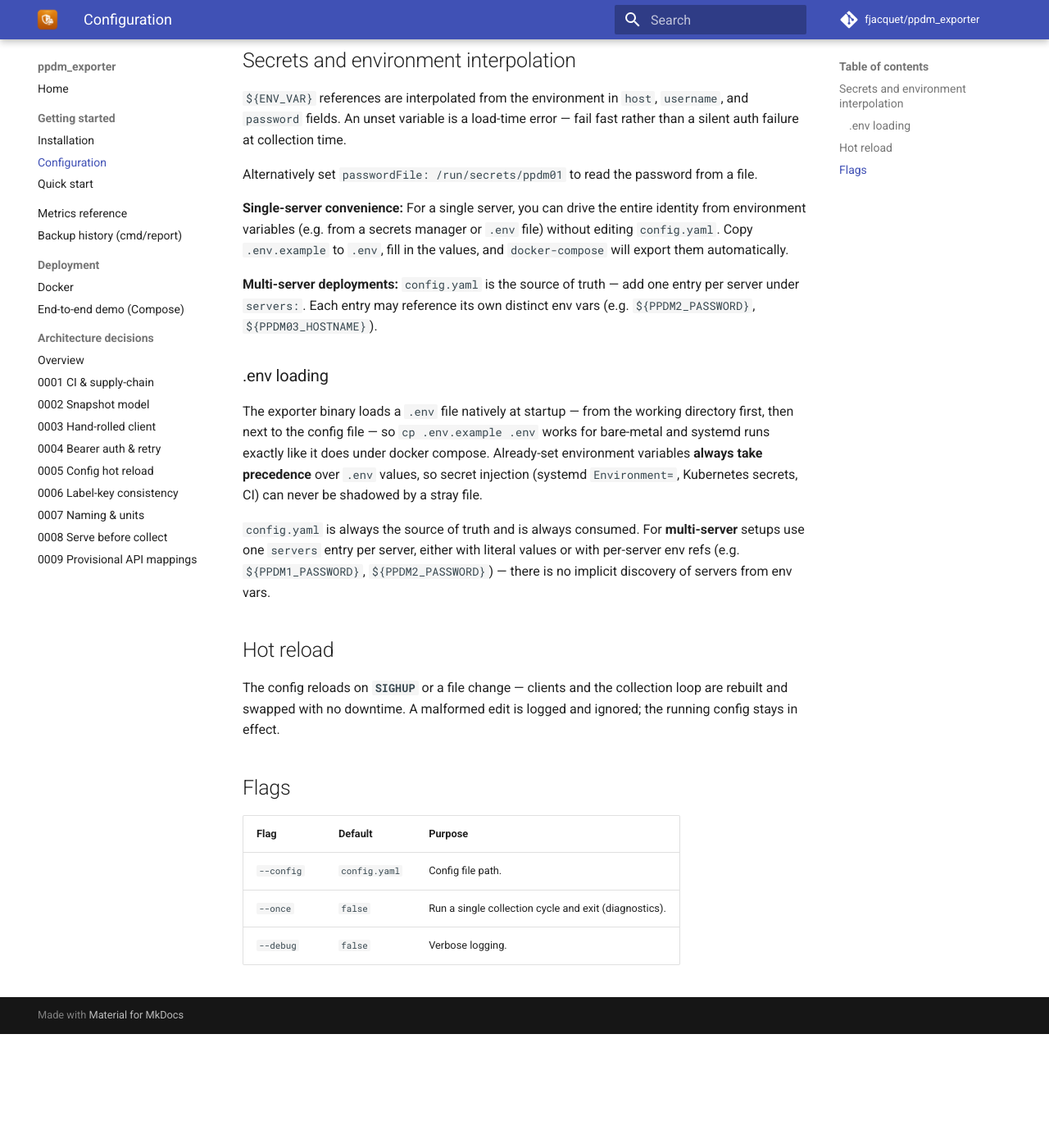
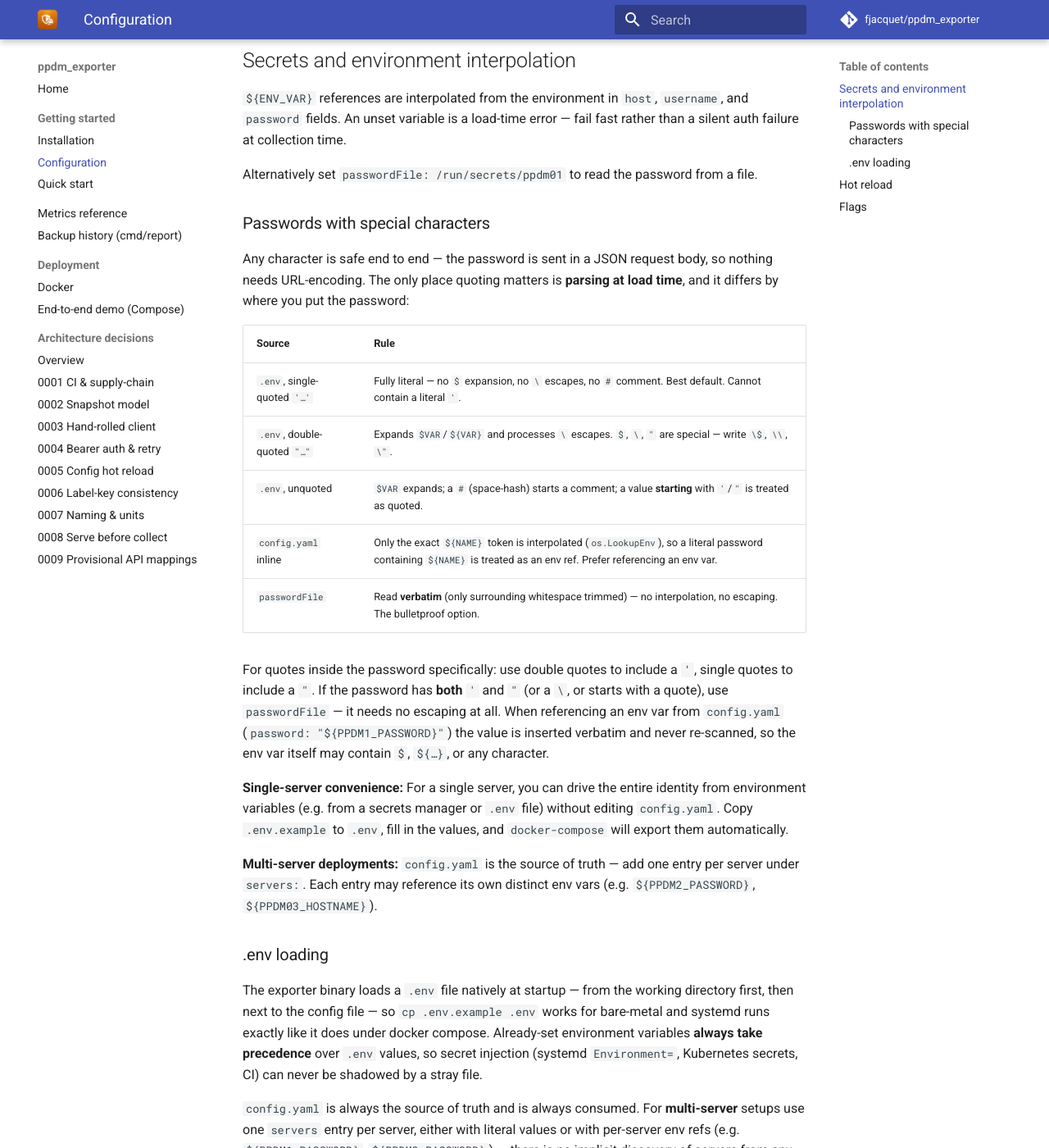
Before and after one commit to fjacquet/ppdm_exporter, an MkDocs documentation site: the page built from docs/getting-started/configuration.md, in a window 1280 px wide and 1400 px high, scrolled down 645 px. Shown: the whole window at 82% size. Built offline with MkDocs 1.6.1 and Material for MkDocs 9.7.7, drawn with Linux system fonts in a browser that asks for light colours; comment, search, counter and statistics services are not loaded; before the commit the page ends 1906 px from its top, so only the background shows below that.

Commit message:
docs: document special characters in the monitoring password
Explain how special characters behave in the password across input methods:
- .env.example: comment block above the password recommending single quotes for
  literal values, with quote-inside-password guidance
- docs/getting-started/configuration.md: new "Passwords with special characters"
  subsection with a per-source parsing table (.env quoting, inline ${ENV}, passwordFile)

Behaviour is unchanged; documentation only.

Co-Authored-By: Claude Opus 4.8 (1M context) <noreply@anthropic.com>
Claude-Session: https://claude.ai/code/session_012NZrdJQcpUxy6DnvifWFLY

```diff
--- a/docs/getting-started/configuration.md
+++ b/docs/getting-started/configuration.md
@@ -35,6 +35,26 @@ a silent auth failure at collection time.
 
 Alternatively set `passwordFile: /run/secrets/ppdm01` to read the password from a file.
 
+### Passwords with special characters
+
+Any character is safe end to end — the password is sent in a JSON request body, so
+nothing needs URL-encoding. The only place quoting matters is **parsing at load time**,
+and it differs by where you put the password:
+
+| Source | Rule |
+|---|---|
+| `.env`, single-quoted `'…'` | Fully literal — no `$` expansion, no `\` escapes, no `#` comment. Best default. Cannot contain a literal `'`. |
+| `.env`, double-quoted `"…"` | Expands `$VAR`/`${VAR}` and processes `\` escapes. `$`, `\`, `"` are special — write `\$`, `\\`, `\"`. |
+| `.env`, unquoted | `$VAR` expands; a ` #` (space-hash) starts a comment; a value **starting** with `'`/`"` is treated as quoted. |
+| `config.yaml` inline | Only the exact `${NAME}` token is interpolated (`os.LookupEnv`), so a literal password containing `${NAME}` is treated as an env ref. Prefer referencing an env var. |
+| `passwordFile` | Read **verbatim** (only surrounding whitespace trimmed) — no interpolation, no escaping. The bulletproof option. |
+
+For quotes inside the password specifically: use double quotes to include a `'`, single
+quotes to include a `"`. If the password has **both** `'` and `"` (or a `\`, or starts
+with a quote), use `passwordFile` — it needs no escaping at all. When referencing an env
+var from `config.yaml` (`password: "${PPDM1_PASSWORD}"`) the value is inserted verbatim
+and never re-scanned, so the env var itself may contain `$`, `${…}`, or any character.
+
 **Single-server convenience:** For a single server, you can drive the entire identity
 from environment variables (e.g. from a secrets manager or `.env` file) without editing
 `config.yaml`. Copy `.env.example` to `.env`, fill in the values, and `docker-compose`
```
Also changed, not shown: 1 other file.
